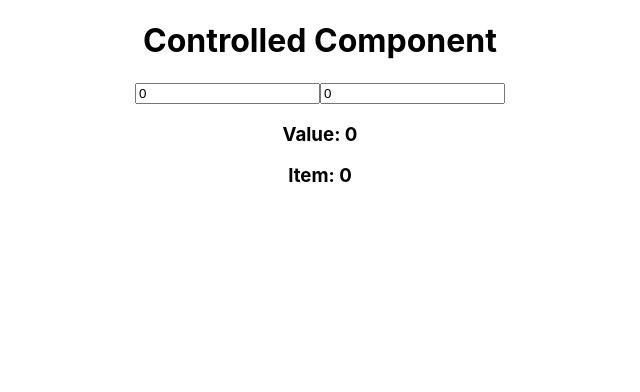
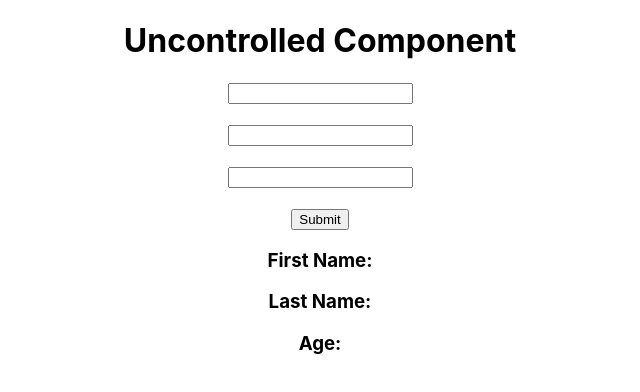
Before and after one commit to fhabhishektiwari/blog, a React (Create React App) app: page / in a window 1280 px wide. Shown: the top 392 px of the page, without its empty margins (320-960 px from the left). Built offline with nearby package versions, Linux system fonts and the light colour scheme.

Commit message:
UnControlled component in react js

```diff
--- a/src/App.js
+++ b/src/App.js
@@ -1,18 +1,30 @@
 import './App.css'
-import React,{useState} from 'react';
+import React,{useRef} from 'react';
 const App=()=>{
-  const [val,setVal]=useState("0");//default value
-  const [item,setItem]=useState("0");
+  let inputField1=useRef(null);
+  let inputField2=useRef(null);
   return(
     <div className='App'>
-      <h1>Controlled Component</h1>
-      {/* you can't modify the value*/}
-    {/*<input type='text' value="100"/>*/}
-    <input type='text' value={val} onChange={(e)=>setVal(e.target.value)}/>
-    <input type='text' value={item} onChange={(e)=>setItem(e.target.value)}/>
+      <h1>Uncontrolled Component</h1>
 
-    <h3>Value: {val}</h3>
-    <h3>Item: {item}</h3>
+      <form onSubmit={(e)=>e.preventDefault()}>
+        <input type='text' ref={inputField1} /><br/><br/>
+        <input type='text' ref={inputField2}/><br/><br/>
+        <input type='text' id='inp3'/><br/><br/>
+        <button onClick={()=>{
+          document.getElementById('id1').innerHTML+=inputField1.current.value;
+          document.getElementById('id2').innerHTML+=inputField2.current.value;
+          let inp3= document.getElementById('inp3').value;
+          document.getElementById('id3').innerHTML+=inp3;
+        }}>Submit</button>
+
+      </form>
+
+
+
+    <h3 id='id1'>First Name:</h3>
+    <h3 id='id2'>Last Name:</h3>
+    <h3 id='id3'>Age:</h3>
 
     </div>
   );
```
